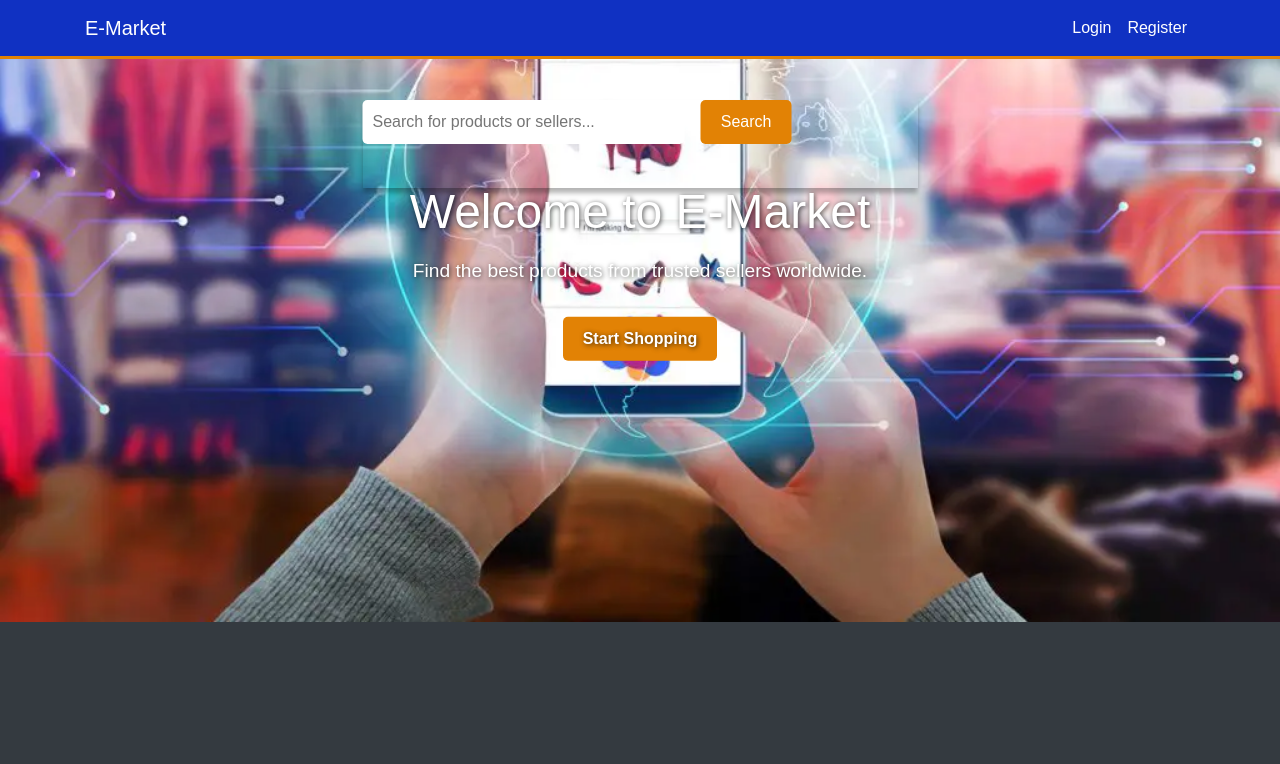
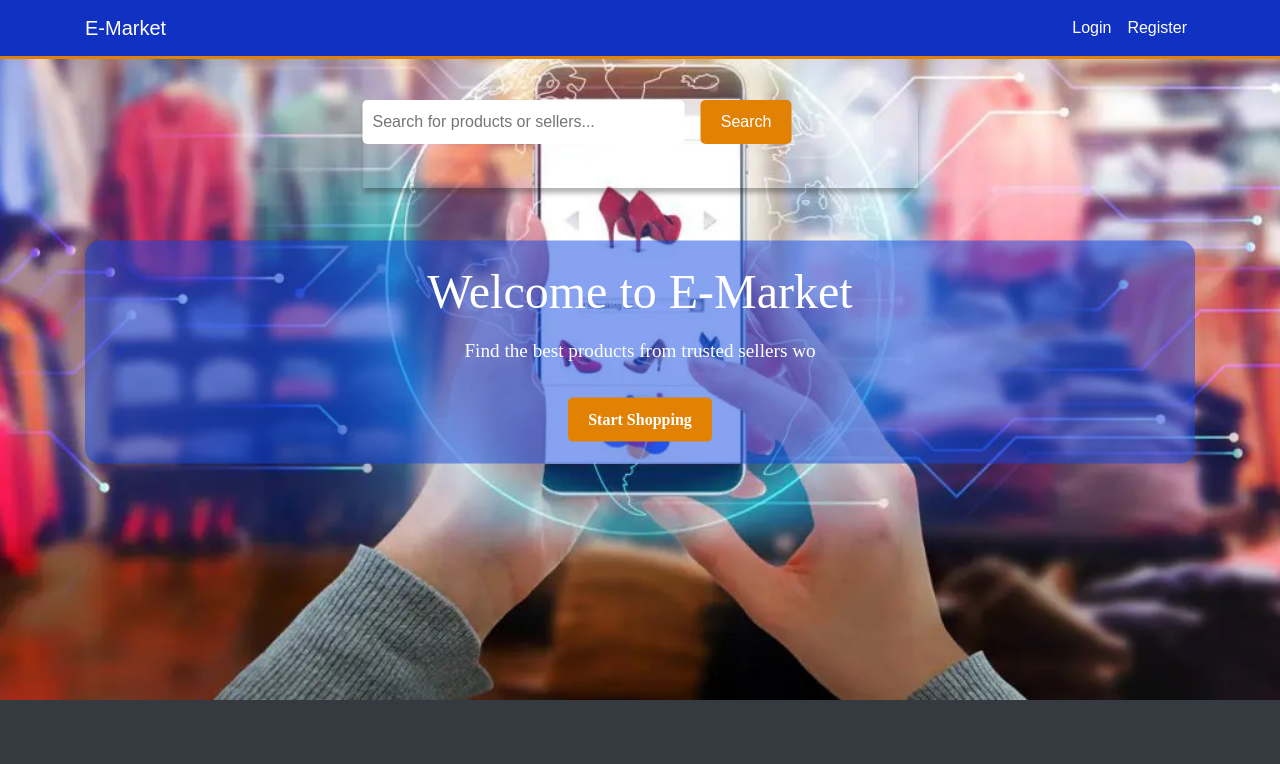
Before and after one commit to PhilTech-Hub/E-Market, a Flask app: page / in a window 1280 px wide. Shown: the top 764 px of the page. Run offline with Flask 3, Linux system fonts and the light colour scheme; some libraries are stand-ins or nearby versions.

Commit message:
Add all changes

```diff
--- a/app/routes/main.py
+++ b/app/routes/main.py
@@ -13,6 +13,7 @@ main = Blueprint("main", __name__)
 
 @main.route("/")
 def home():
+
     return render_template("index.html")
 
 
--- a/app/static/css/styles.css
+++ b/app/static/css/styles.css
@@ -60,6 +60,10 @@
     color: #f0f0f0;
 }
 
+.cl-blue{
+    color: rgb(10, 53, 241);
+}
+
 
 /* Background fading effect */
 body {
@@ -71,9 +75,10 @@ body {
 }
 
 .background-section {
-    height: 500px; /* Set the desired height for the background image */
+    height: 300px; /* Set the desired height for the background image */
     background: url('/static/images/default_product.png') no-repeat center center;
     background-size: cover; /* Ensures the image scales nicely */
+    background-position: 20% 5%; /* Adjust to show the desired part of the image */
 }
 
 /*
@@ -87,12 +92,16 @@ body {
 /* Call to action section */
 .cta {
     position: relative;
-    top: 20%;
+    top: 30%;
     left: 50%;
     transform: translate(-50%, -50%);
     color: white;
     text-align: center;
-    text-shadow: 1px 1px 5px rgba(0, 0, 0, 0.7);
+    font-family:'Times New Roman', Times, serif;    /* text-shadow: 1px 1px 5px rgba(0, 0, 0, 0.7); */
+    background-color: rgba(15, 71, 226, 0.5);
+    height: fit-content;
+    padding: 2%;
+    border-radius: 15px;
 }
 
 .cta h1 {
--- a/app/static/js/script.js
+++ b/app/static/js/script.js
@@ -1,53 +1,48 @@
-
-
-
-
-document.addEventListener('DOMContentLoaded', function () {
-    const loginButton = document.querySelector('#loginButton');
+document.addEventListener("DOMContentLoaded", function () {
+  const loginButton = document.querySelector("#loginButton");
   if (loginButton) {
-        loginButton.addEventListener('click', function (event) {
+    loginButton.addEventListener("click", function (event) {
       // Prevent form submission if needed for validation or other logic
       // event.preventDefault();
-            console.log('Login button clicked');
+      console.log("Login button clicked");
     });
   }
 });
 
+// Script to toggle between dark and light themes
+document.addEventListener("DOMContentLoaded", function () {
+  console.log("DOM fully loaded and parsed.");
+  console.log(document.body.innerHTML); // Log the full body HTML
 
-// Script to toggle between dark and light themes
-document.addEventListener('DOMContentLoaded', function () {
-    console.log('DOM fully loaded and parsed.');
-    console.log(document.body.innerHTML);  // Log the full body HTML
+  const themeToggleButton = document.getElementById("theme-toggle");
+  const themeIcon = document.getElementById("theme-icon");
 
-    const themeToggleButton = document.getElementById('theme-toggle');
-    const themeIcon = document.getElementById('theme-icon');
-
-    console.log(themeToggleButton);  // Check if this is null
-    console.log(themeIcon);          // Check if this is null
+  console.log(themeToggleButton); // Check if this is null
+  console.log(themeIcon); // Check if this is null
 
   if (themeToggleButton && themeIcon) {
-        console.log('Theme toggle button and icon found.');
+    console.log("Theme toggle button and icon found.");
 
     // Check if the current theme is light or dark
-        if (document.body.classList.contains('bg-dark')) {
-            themeIcon.classList.remove('fa-sun');
-            themeIcon.classList.add('fa-moon');
+    if (document.body.classList.contains("bg-dark")) {
+      themeIcon.classList.remove("fa-sun");
+      themeIcon.classList.add("fa-moon");
     }
 
-        themeToggleButton.addEventListener('click', function () {
-            document.body.classList.toggle('bg-light');
-            document.body.classList.toggle('bg-dark');
+    themeToggleButton.addEventListener("click", function () {
+      document.body.classList.toggle("bg-light");
+      document.body.classList.toggle("bg-dark");
 
-            if (document.body.classList.contains('bg-dark')) {
-                themeIcon.classList.remove('fa-sun');
-                themeIcon.classList.add('fa-moon');
+      if (document.body.classList.contains("bg-dark")) {
+        themeIcon.classList.remove("fa-sun");
+        themeIcon.classList.add("fa-moon");
       } else {
-                themeIcon.classList.remove('fa-moon');
-                themeIcon.classList.add('fa-sun');
+        themeIcon.classList.remove("fa-moon");
+        themeIcon.classList.add("fa-sun");
       }
     });
   } else {
-        console.error('Theme toggle button or icon not found.');
+    console.error("Theme toggle button or icon not found.");
   }
 });
 
@@ -55,37 +50,66 @@ document.addEventListener('DOMContentLoaded', function () {
 let currentSlide = 0;
 
 function changeSlide(index) {
-    const slider = document.querySelector('.testimonial-slider');
-    const dots = document.querySelectorAll('.slider-dots .dot');
+  const slider = document.querySelector(".testimonial-slider");
+  const dots = document.querySelectorAll(".slider-dots .dot");
   currentSlide = index;
   slider.style.transform = `translateX(-${index * 100}%)`;
-    dots.forEach(dot => dot.classList.remove('active'));
-    dots[index].classList.add('active');
+  dots.forEach((dot) => dot.classList.remove("active"));
+  dots[index].classList.add("active");
 }
 
 function nextSlide() {
-    const totalSlides = document.querySelectorAll('.testimonial').length;
+  const totalSlides = document.querySelectorAll(".testimonial").length;
   currentSlide = (currentSlide + 1) % totalSlides;
   changeSlide(currentSlide);
 }
 
 function prevSlide() {
-    const totalSlides = document.querySelectorAll('.testimonial').length;
+  const totalSlides = document.querySelectorAll(".testimonial").length;
   currentSlide = (currentSlide - 1 + totalSlides) % totalSlides;
   changeSlide(currentSlide);
 }
 
 //JS code of fading contents before reaching navbar
-    $(document).ready(function() {
-      var navbarHeight = $('.navbar').outerHeight();  // Get the height of the navbar
-      $(window).scroll(function() {
-        var scrollPosition = $(window).scrollTop();  // Get the scroll position
+$(document).ready(function () {
+  var navbarHeight = $(".navbar").outerHeight(); // Get the height of the navbar
+  $(window).scroll(function () {
+    var scrollPosition = $(window).scrollTop(); // Get the scroll position
 
     // If the scroll position is greater than the navbar height, add the fade-out class
     if (scrollPosition > navbarHeight) {
-          $('.fade-on-scroll').addClass('fade-out');
+      $(".fade-on-scroll").addClass("fade-out");
     } else {
-          $('.fade-on-scroll').removeClass('fade-out');
+      $(".fade-on-scroll").removeClass("fade-out");
     }
   });
 });
+
+// Typing Effect JavaScript
+document.addEventListener("DOMContentLoaded", function () {
+  const headingText = "Welcome to E-Market"; // Passed dynamically from Flask
+  const subheadingText = "Find the best products from trusted sellers worldwide."; // Passed dynamically from Flask
+  const typingSpeed = 100; // Speed in milliseconds
+
+  // Typing function
+  function typeEffect(element, text, callback) {
+    let i = 0;
+    const timer = setInterval(() => {
+      if (i < text.length) {
+        element.innerHTML += text.charAt(i);
+        i++;
+      } else {
+        clearInterval(timer);
+        if (callback) callback(); // Call the next typing effect
+      }
+    }, typingSpeed);
+  }
+
+  // Start typing the heading, then the subheading
+  const headingElement = document.getElementById("cta-heading");
+  const subheadingElement = document.getElementById("cta-subheading");
+
+  typeEffect(headingElement, headingText, () => {
+    typeEffect(subheadingElement, subheadingText);
+  });
+});
--- a/app/templates/index.html
+++ b/app/templates/index.html
@@ -12,8 +12,8 @@
 
 <!-- Call to Action and Background -->
 <div class="cta fade-on-scroll">
-    <h1>Welcome to E-Market</h1>
-    <p>Find the best products from trusted sellers worldwide.</p>
+    <h1  id="cta-heading"></h1>
+    <p id="cta-subheading"></p>
     <a href="#products">Start Shopping</a>
 </div>
 
```
Lines whose indentation alone changed are shown as unchanged.
